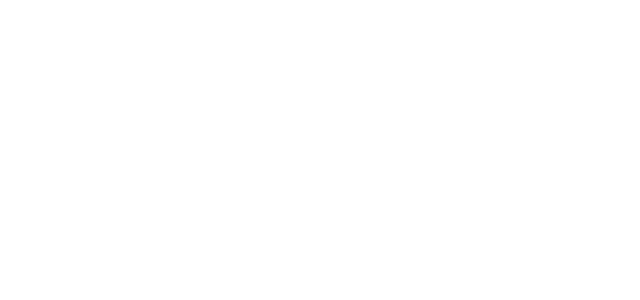
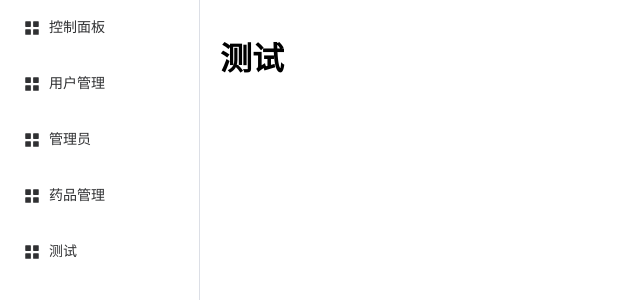
Before and after one commit to BINGWU2003/manage-backend, a Vue app: page /#/test in a window 1280 px wide. Before the commit this address had no page. Shown: the top 300 px of the page, without its empty margins (0-640 px from the left). Built offline with nearby package versions, Linux system fonts and the light colour scheme.

Commit message:
chore: 添加测试页面
- 在`src/layout/aside/index.vue`中添加了测试页面的菜单项。
- 在`src/router/index.js`中添加了测试页面的路由。
- 在`src\views\test\index.vue`中创建了测试页面的模板、脚本和样式文件。

```diff
--- a/src/layout/aside/index.vue
+++ b/src/layout/aside/index.vue
@@ -16,6 +16,10 @@
       <el-menu-item index="/drug">
         <el-icon><icon-menu /></el-icon>
         <template #title>药品管理</template>
+      </el-menu-item>
+      <el-menu-item index="/test">
+        <el-icon><icon-menu /></el-icon>
+        <template #title>测试</template>
       </el-menu-item>
     </el-menu>
   </div>
--- a/src/router/index.js
+++ b/src/router/index.js
@@ -27,6 +27,11 @@
           path: '/admin',
           name: 'admin',
           component: () => import('../views/admin/index.vue')
+        },
+        {
+          path:'/test',
+          name:'test',
+          component:()=>import('../views/test/index.vue')
         }
       ]
     },
--- /dev/null
+++ b/src/views/test/index.vue
@@ -0,0 +1,23 @@
+<!--
+ * @Author: BINGWU
+ * @Date: 2024-08-18 19:05:56
+ * @LastEditors: hujiacheng hujiacheng@iipcloud.com
+ * @LastEditTime: 2024-08-18 19:06:01
+ * @FilePath: \manage-backend\src\views\test\index.vue
+ * @Describe:
+ * @Mark: ૮(˶ᵔ ᵕ ᵔ˶)ა
+-->
+<template>
+  <div>
+    <h1>测试</h1>
+  </div>
+</template>
+
+<script setup>
+import { onMounted } from 'vue'
+onMounted(() => {
+  console.log('测试页面')
+})
+</script>
+
+<style lang="scss" scoped></style>
```
